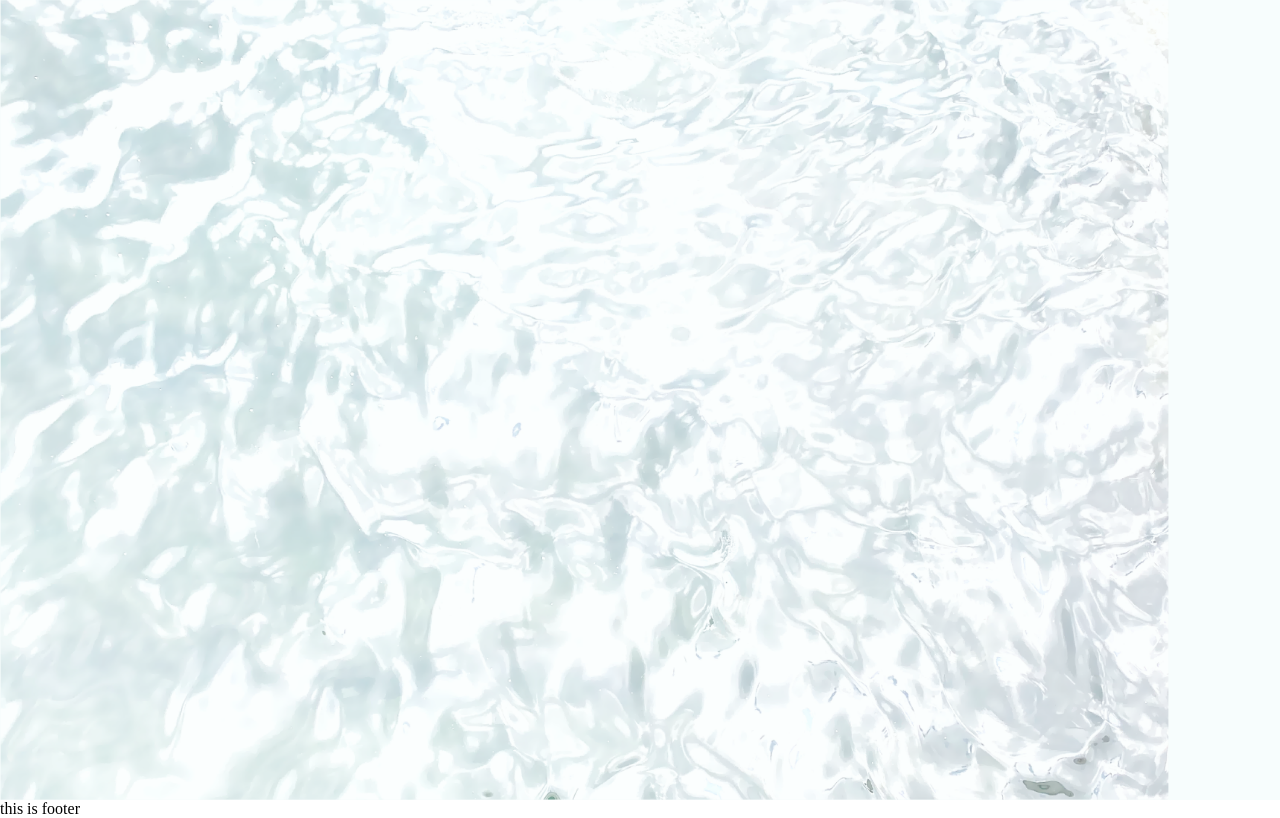
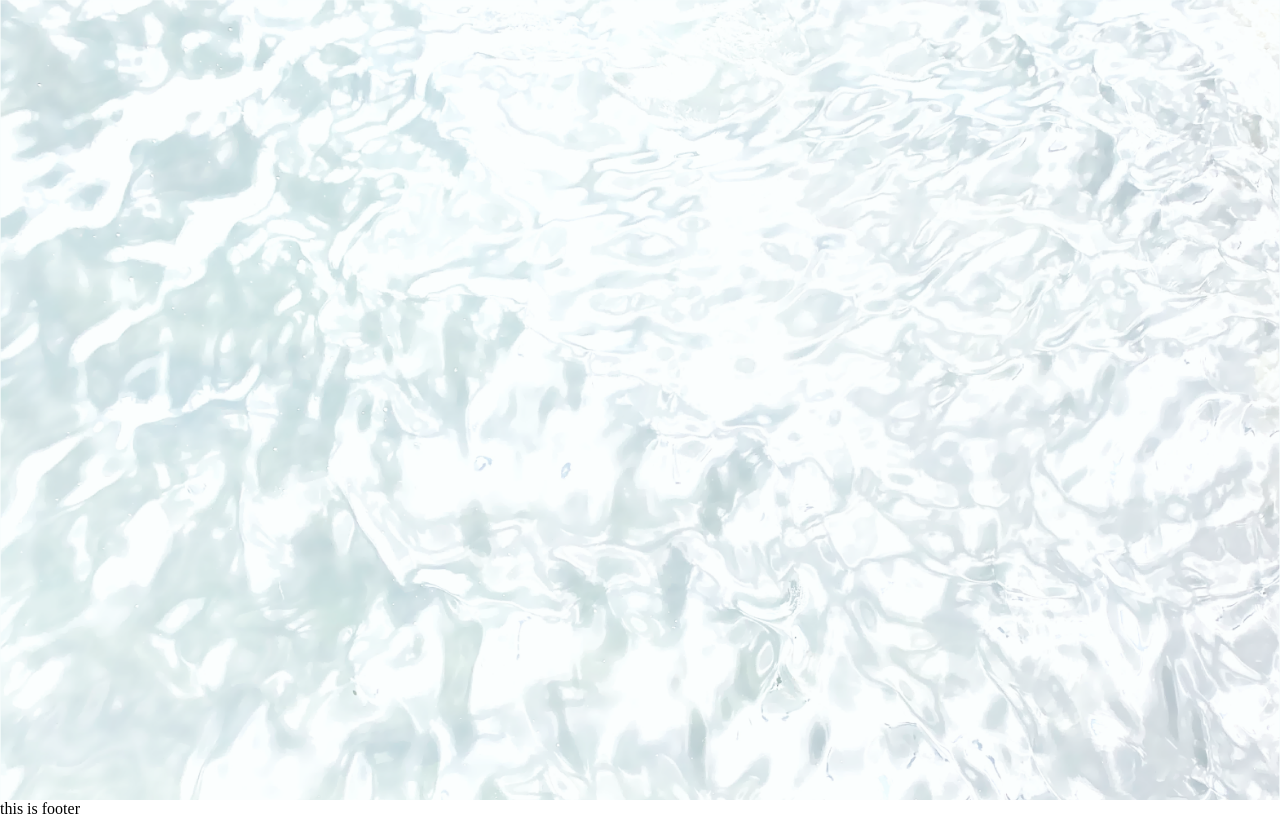
Before and after one commit to designingplusnine/komafes-2021, a Next.js app: page / in a window 1280 px wide. Built offline with nearby package versions, Linux system fonts and the light colour scheme.

Commit message:
fixed background

```diff
--- a/styles/pages/Layout.module.scss
+++ b/styles/pages/Layout.module.scss
@@ -4,11 +4,11 @@
   &__container {
     background-image: url('/img/background/sea_50percent.png');
     background-repeat: repeat-y;
-    background-size: contain;
+    background-size: cover;
     min-height: 100vh;
 
-    @include mq(xxlarge) {
-      background-size: cover;
-    }
+    // @include mq(xxlarge) {
+    //   background-size: contain;
+    // }
   }
 }
--- a/styles/vars.scss
+++ b/styles/vars.scss
@@ -11,6 +11,7 @@ $breakpoints: (
   'large' : 1024px,
   'xlarge': 1280px,
   'xxlarge': 1536px,
+  'xxxlarge': 3745px,
 );
 
 @mixin mq($breakpoint: medium) {
```
